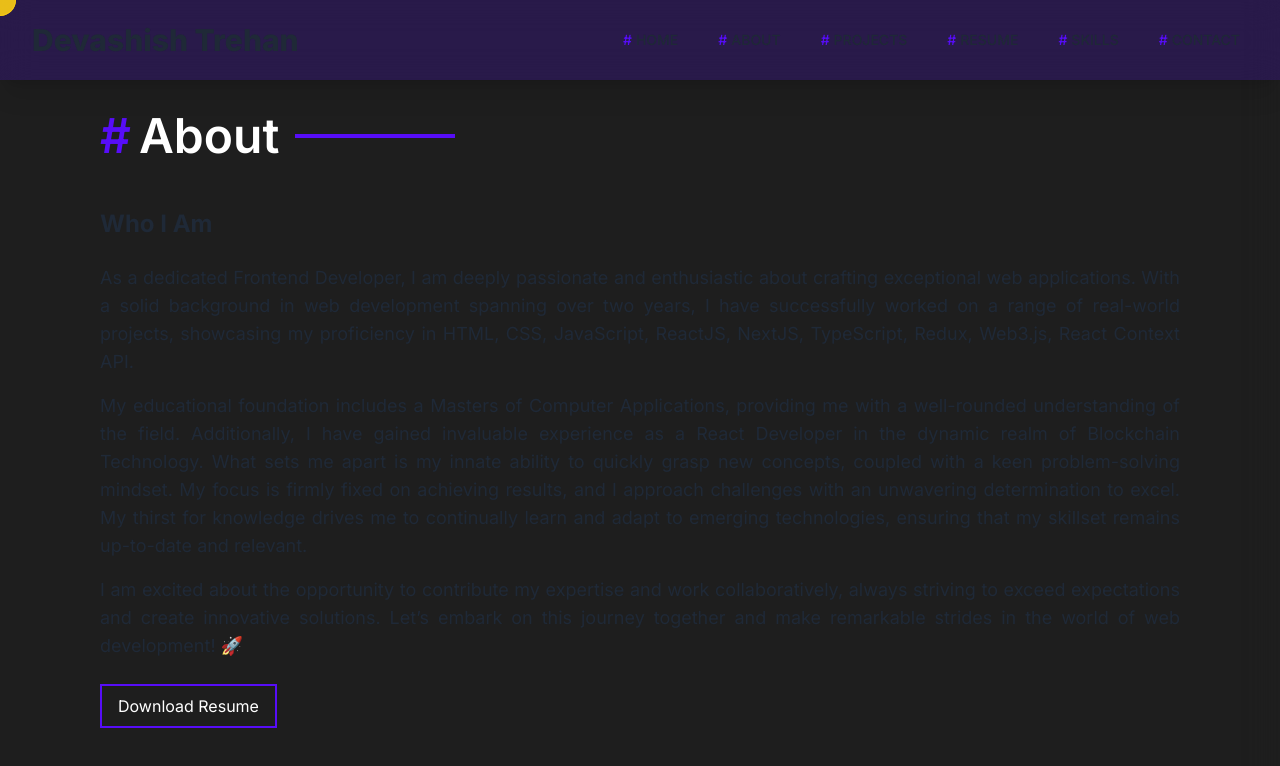
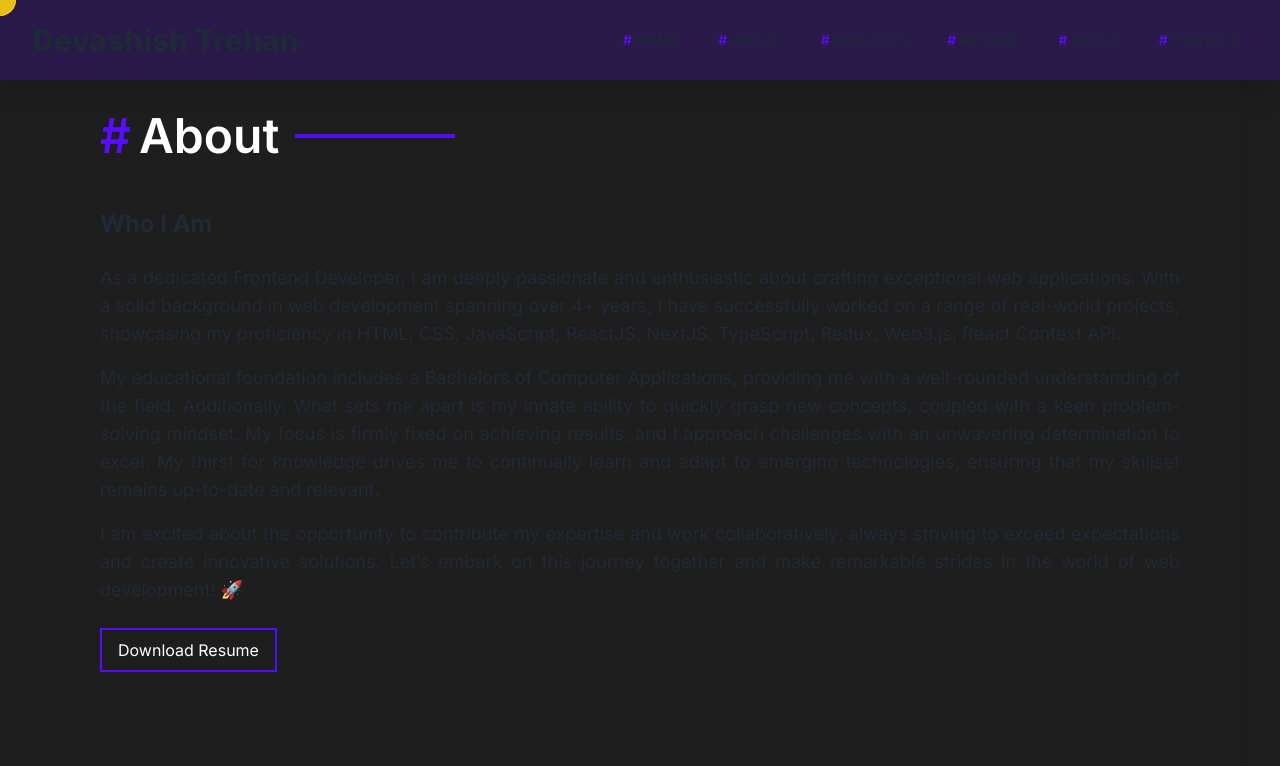
Before and after one commit to siddharthBadola/dev-portfolio, a Next.js app: page /about in a window 1280 px wide. Shown: the top 766 px of the page. Built offline with nearby package versions, Linux system fonts and the light colour scheme.

Commit message:
about updated

```diff
--- a/src/components/about.tsx
+++ b/src/components/about.tsx
@@ -16,18 +16,16 @@ const About = (props: SectionProps) => {
         <p>
           As a dedicated Frontend Developer, I am deeply passionate and
           enthusiastic about crafting exceptional web applications. With a solid
-          background in web development spanning over two years, I have
+          background in web development spanning over 4+ years, I have
           successfully worked on a range of real-world projects, showcasing my
           proficiency in HTML, CSS, JavaScript, ReactJS, NextJS, TypeScript,
           Redux, Web3.js, React Context API.
         </p>
         <p>
-          My educational foundation includes a Masters of Computer Applications,
+          My educational foundation includes a Bachelors of Computer Applications,
           providing me with a well-rounded understanding of the field.
-          Additionally, I have gained invaluable experience as a React Developer
-          in the dynamic realm of Blockchain Technology. What sets me apart is
-          my innate ability to quickly grasp new concepts, coupled with a keen
-          problem-solving mindset. My focus is firmly fixed on achieving
+          Additionally. What sets me apart is my innate ability to quickly grasp new concepts,
+          coupled with a keen problem-solving mindset. My focus is firmly fixed on achieving
           results, and I approach challenges with an unwavering determination to
           excel. My thirst for knowledge drives me to continually learn and
           adapt to emerging technologies, ensuring that my skillset remains
```
